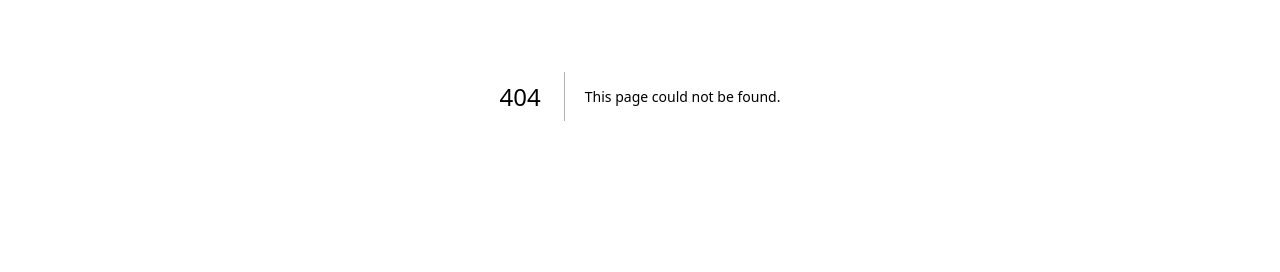
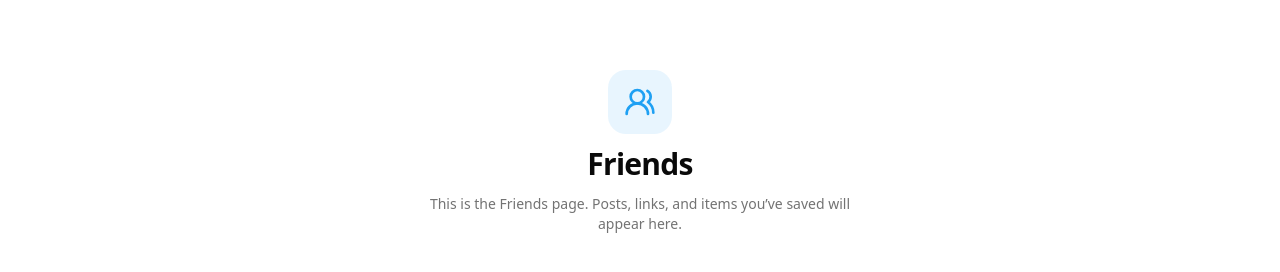
Before and after one commit to fsdteam8/posting, a Next.js app: page /friends in a window 1280 px wide. Before the commit this address had no page. Shown: the part 304-576 px from the top of the page. Built offline with nearby package versions, Linux system fonts and the light colour scheme; no server answers; sample sign-in values are in the browser's storage.

Commit message:
seperate: onboarding

```diff
--- /dev/null
+++ b/app/(website)/(features)/friends/page.tsx
@@ -0,0 +1,22 @@
+import { Users2 } from "lucide-react";
+
+const Page = () => {
+  return (
+    <div className="min-h-screen bg-background flex items-center justify-center px-4">
+      <div className="flex flex-col items-center text-center gap-3">
+        <div className="flex size-16 items-center justify-center rounded-2xl bg-primary/10">
+          <Users2 className="size-8 text-primary" />
+        </div>
+
+        <h1 className="text-3xl font-bold tracking-tight">Friends</h1>
+
+        <p className="max-w-md text-sm text-muted-foreground">
+          This is the Friends page. Posts, links, and items you’ve saved will
+          appear here.
+        </p>
+      </div>
+    </div>
+  );
+};
+
+export default Page;
--- a/app/(website)/(home)/_components/right-sidebar/friend-request-card.tsx
+++ b/app/(website)/(home)/_components/right-sidebar/friend-request-card.tsx
@@ -1,15 +1,21 @@
+"use client";
 import { Avatar, AvatarFallback, AvatarImage } from "@/components/ui/avatar";
 import { Button } from "@/components/ui/button";
+import { useRouter } from "nextjs-toploader/app";
 import type { FriendRequest } from "../mock-data";
 
 export function FriendRequestCard({ requests }: { requests: FriendRequest[] }) {
+  const router = useRouter();
   return (
     <div className="flex flex-col gap-3">
       <div className="flex items-center justify-between">
         <h3 className="text-[17px] font-semibold text-foreground">
           Friend Requests
         </h3>
-        <button className="text-[14px] font-medium text-primary hover:underline">
+        <button
+          className="text-[14px] font-medium text-primary hover:underline cursor-pointer"
+          onClick={() => router.push("/friends")}
+        >
           See all
         </button>
       </div>
--- /dev/null
+++ b/app/onboarding/layout.tsx
@@ -0,0 +1,25 @@
+import { auth } from "@/auth";
+import { redirect } from "next/navigation";
+import { ReactNode } from "react";
+
+interface Props {
+  children: ReactNode;
+}
+
+const OnboardingLayout = async ({ children }: Props) => {
+  const cu = await auth();
+
+  // Redirect to login if user is not authenticated
+  if (!cu || !cu.user) redirect("/login");
+
+  // Extract onboarding status from user object
+  const isOnBoarded = cu.user.isOnboarded;
+
+  // Redirect to home if user already completed onboarding
+  if (isOnBoarded) redirect("/");
+
+  // Render onboarding content if user is authenticated but not onboarded
+  return <div>{children}</div>;
+};
+
+export default OnboardingLayout;
```
Also changed, not shown: app/onboarding/_components/on-boarding-card.tsx (renamed from app/(auth)/onboarding/_components/on-boarding-card.tsx), app/onboarding/_components/profile-photo-upload.tsx (renamed from app/(auth)/onboarding/_components/profile-photo-upload.tsx), app/onboarding/interest/_components/interest-chip.tsx (renamed from app/(auth)/onboarding/interest/_components/interest-chip.tsx), app/onboarding/interest/_components/interest-selection-form.tsx (renamed from app/(auth)/onboarding/interest/_components/interest-selection-form.tsx), app/onboarding/interest/_components/on-boarding-progress.tsx (renamed from app/(auth)/onboarding/interest/_components/on-boarding-progress.tsx), app/onboarding/interest/page.tsx (renamed from app/(auth)/onboarding/interest/page.tsx), app/onboarding/interest/people-you-may-know/_components/people-you-may-know-onboarding-container.tsx (renamed from app/(auth)/onboarding/interest/people-you-may-know/_components/people-you-may-know-onboarding-container.tsx), app/onboarding/interest/people-you-may-know/page.tsx (renamed from app/(auth)/onboarding/interest/people-you-may-know/page.tsx), app/onboarding/page.tsx (renamed from app/(auth)/onboarding/page.tsx).
